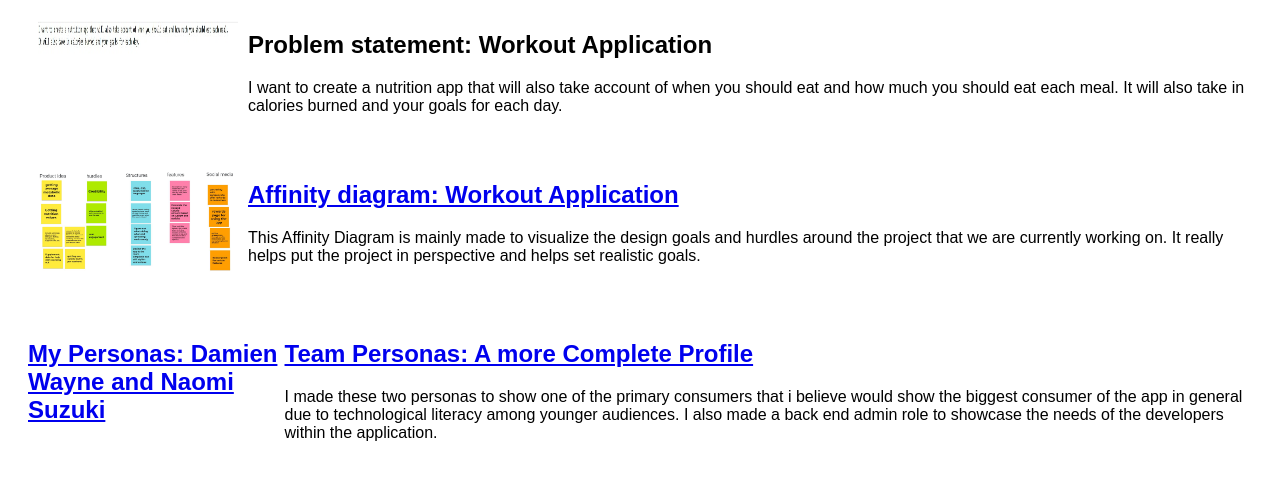
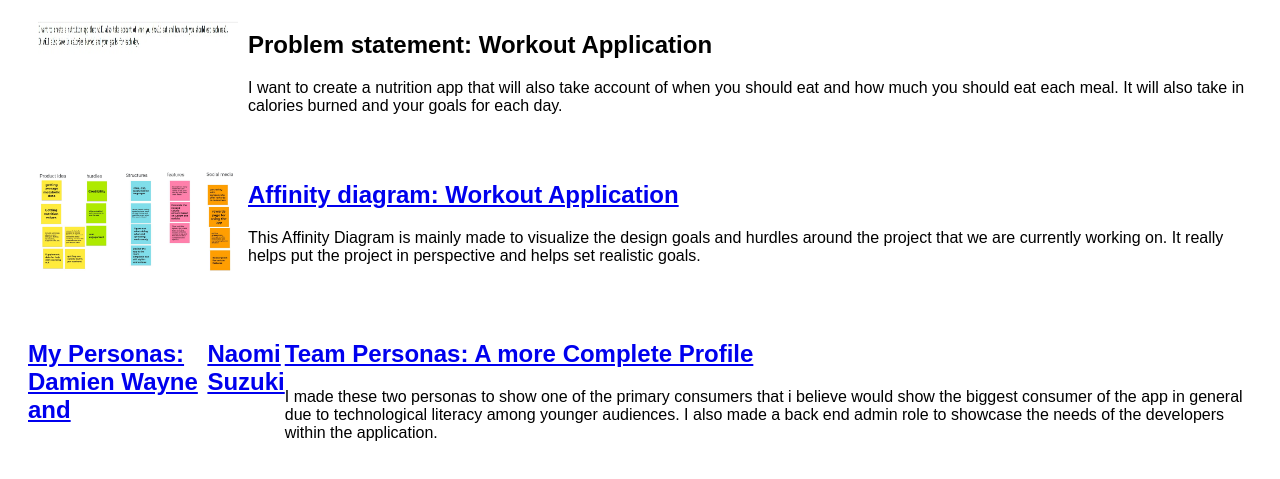
Before and after one commit to FlaccidToothpick/FlaccidToothpick.github.io, a plain HTML site: page index.html in a window 1280 px wide. Shown: the part 79-558 px from the top of the page. Drawn offline with Linux system fonts and the light colour scheme.

Commit message:
Update index.html

```diff
--- a/index.html
+++ b/index.html
@@ -33,8 +33,8 @@
     </section>
     <!-- Personas assignment -->
     <section class="assign">
-      <a href="files/Damien Wayne.pdf"><h2>My Personas: Damien Wayne and Naomi Suzuki</h2></a>
-      <a href="files/Naomi Suzuki.pdf"></a>
+      <a href="files/Damien Wayne.pdf"><h2>My Personas: Damien Wayne and</h2></a>
+      <a href="files/Naomi Suzuki.pdf"><h2>Naomi Suzuki</h2></a>
       <section class="assign-det">
         <a href="files/all-personas.pdf"><h2>Team Personas: A more Complete Profile</h2></a>
         <p>
```
